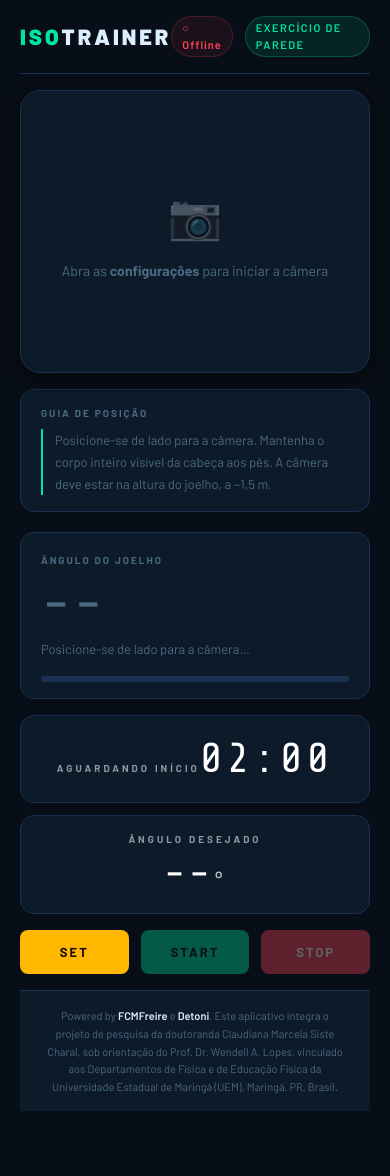
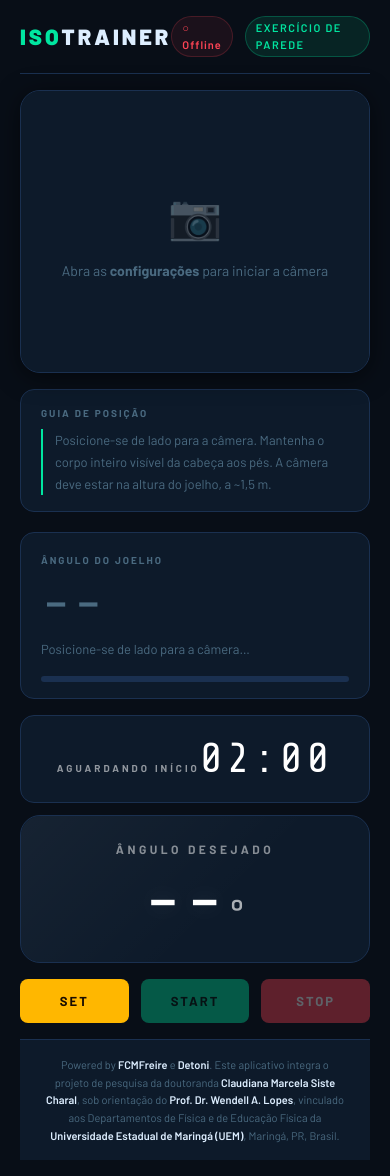
Before and after one commit to nathandetoni/isotrainer, a React (Vite) app: page / in a window 390 px wide. Before the commit the page ends 1127 px from the top, so only its background shows below. Built offline with nearby package versions, Linux system fonts and the light colour scheme.

Commit message:
fix: bigger angle display on canvas

```diff
--- a/src/App.tsx
+++ b/src/App.tsx
@@ -37,10 +37,10 @@ function ExerciseApp() {
   const { start: startTimer, stop: stopTimer, angleLog } = useTimer();
 
   const [settingsOpen, setSettingsOpen] = useState(false);
-  const [exportOpen,   setExportOpen]   = useState(false);
+  const [exportOpen, setExportOpen] = useState(false);
   // BUG B FIX: snapshot the log into state when training completes,
   // so ExportModal always shows the correct session's data.
-  const [exportLog,    setExportLog]    = useState<AngleRecord[]>([]);
+  const [exportLog, setExportLog] = useState<AngleRecord[]>([]);
 
   // Load saved protocol on mount
   useEffect(() => {
@@ -68,10 +68,9 @@ function ExerciseApp() {
   }, [startTimer]);
 
   const handleStop = useCallback(() => {
-    stop();
     stopTimer();
     dispatch({ type: "RESET_TIMER" });
-  }, [stop, stopTimer, dispatch]);
+  }, [stopTimer, dispatch]);
 
   // BUG A FIX: canStart only requires phase === "idle" — not "!isRunning"
   // The old check blocked START when phase was "countdown". Now countdown
@@ -80,9 +79,9 @@ function ExerciseApp() {
   const canStart = state.detectorStatus === "running" && state.phase === "idle";
 
   const statusLabel =
-    state.detectorStatus === "running" ? "● Ao vivo"      :
-    state.detectorStatus === "loading" ? "◌ Carregando…"  :
-    state.detectorStatus === "error"   ? "✕ Erro"         : "○ Offline";
+    state.detectorStatus === "running" ? "● Ao vivo" :
+      state.detectorStatus === "loading" ? "◌ Carregando…" :
+        state.detectorStatus === "error" ? "✕ Erro" : "○ Offline";
 
   return (
     <div className="app-root">
@@ -91,11 +90,10 @@ function ExerciseApp() {
       <header className="app-header">
         <div className="app-logo">ISO<span>TRAINER</span></div>
         <div className="header-right">
-          <span className={`ws-badge ws-badge--${
-            state.detectorStatus === "running"  ? "open"       :
-            state.detectorStatus === "loading"  ? "connecting" :
-            state.detectorStatus === "error"    ? "error"      : "closed"
-          }`}>{statusLabel}</span>
+          <span className={`ws-badge ws-badge--${state.detectorStatus === "running" ? "open" :
+            state.detectorStatus === "loading" ? "connecting" :
+              state.detectorStatus === "error" ? "error" : "closed"
+            }`}>{statusLabel}</span>
           <span className="app-badge">
             {state.activeProtocol ? state.activeProtocol.nome : "Exercício de Parede"}
           </span>
@@ -158,8 +156,8 @@ function ExerciseApp() {
           </div>
 
           <div className="controls">
-            <button className="btn btn--amber"   onClick={() => setSettingsOpen(true)}>SET</button>
-            <button className="btn btn--primary" onClick={handleStart}  disabled={!canStart}>START</button>
+            <button className="btn btn--amber" onClick={() => setSettingsOpen(true)}>SET</button>
+            <button className="btn btn--primary" onClick={handleStart} disabled={!canStart}>START</button>
             <button
               className="btn btn--danger"
               onClick={handleStop}
@@ -174,9 +172,9 @@ function ExerciseApp() {
       <footer className="app-footer">
         <p>
           Powered by <strong>FCMFreire</strong> e <strong>Detoni</strong>. Este aplicativo integra o
-          projeto de pesquisa da doutoranda Claudiana Marcela Siste Charal, sob orientação do
-          Prof. Dr. Wendell A. Lopes, vinculado aos Departamentos de Física e de Educação Física
-          da Universidade Estadual de Maringá (UEM), Maringá, PR, Brasil.
+          projeto de pesquisa da doutoranda <strong>Claudiana Marcela Siste Charal</strong>, sob orientação do
+          <strong> Prof. Dr. Wendell A. Lopes</strong>, vinculado aos Departamentos de Física e de Educação Física
+          da <strong>Universidade Estadual de Maringá (UEM)</strong>, Maringá, PR, Brasil.
         </p>
       </footer>
 
--- a/src/index.css
+++ b/src/index.css
@@ -467,53 +467,69 @@ select.modal-input   { cursor: pointer; }
 
 /* ── Target angle widget ───────────────────────────────────────────────────── */
 .target-angle-widget {
-  border-radius: var(--r-md);
-  padding:       var(--sp-4) var(--sp-5);
+  border-radius: var(--r-lg);
+  padding:       var(--sp-6) var(--sp-6);
   text-align:    center;
-  transition:    background 0.4s ease;
+  transition:    background 0.4s ease, box-shadow 0.4s ease, border-color 0.4s ease;
   display:       flex;
   flex-direction: column;
   justify-content: center;
+  align-items:   center;
+  gap:           var(--sp-1);
+  position:      relative;
+  overflow:      hidden;
+}
+/* subtle inner shine */
+.target-angle-widget::before {
+  content: '';
+  position: absolute;
+  inset: 0;
+  background: linear-gradient(135deg, rgba(255,255,255,0.04) 0%, transparent 60%);
+  pointer-events: none;
+  border-radius: inherit;
 }
 .target-angle-widget--idle {
   background: var(--color-surface);
   border:     1px solid var(--color-border);
 }
 .target-angle-widget--countdown {
-  background: rgba(255, 183, 0, 0.12);
-  border:     1px solid rgba(255, 183, 0, 0.35);
-  box-shadow: 0 0 16px rgba(255, 183, 0, 0.2);
+  background: rgba(255, 183, 0, 0.14);
+  border:     1px solid rgba(255, 183, 0, 0.50);
+  box-shadow: 0 0 28px rgba(255, 183, 0, 0.25), inset 0 1px 0 rgba(255,183,0,0.12);
 }
 .target-angle-widget--exercise {
   background: rgba(0, 229, 160, 0.12);
-  border:     1px solid rgba(0, 229, 160, 0.35);
-  box-shadow: var(--shadow-glow-accent);
+  border:     1px solid rgba(0, 229, 160, 0.50);
+  box-shadow: 0 0 28px rgba(0, 229, 160, 0.28), inset 0 1px 0 rgba(0,229,160,0.12);
 }
 .target-angle-widget--rest {
   background: rgba(255, 68, 85, 0.12);
-  border:     1px solid rgba(255, 68, 85, 0.35);
-  box-shadow: var(--shadow-glow-red);
+  border:     1px solid rgba(255, 68, 85, 0.50);
+  box-shadow: 0 0 28px rgba(255, 68, 85, 0.28), inset 0 1px 0 rgba(255,68,85,0.12);
 }
 
 .target-angle-label {
-  font-size:      10px;
+  font-size:      11px;
   font-weight:    700;
-  letter-spacing: 3px;
-  color:          rgba(255,255,255,0.55);
+  letter-spacing: 3.5px;
+  text-transform: uppercase;
+  color:          rgba(255,255,255,0.5);
   margin-bottom:  var(--sp-1);
 }
 
 .target-angle-value {
   font-family:    var(--font-mono);
-  font-size:      42px;
-  letter-spacing: 2px;
+  font-size:      64px;
+  letter-spacing: 3px;
   color:          var(--color-white);
-  line-height:    1.1;
+  line-height:    1;
+  text-shadow:    0 0 24px rgba(255,255,255,0.15);
 }
 
 .target-angle-unit {
-  font-size: 22px;
-  opacity:   0.7;
+  font-size: 32px;
+  opacity:   0.65;
+  letter-spacing: 0;
 }
 
 /* ── Timer completion ──────────────────────────────────────────────────────── */
@@ -757,6 +773,18 @@ select.modal-input   { cursor: pointer; }
   .timer-display {
     font-size: 42px;
   }
+
+  .target-angle-value {
+    font-size: 72px;
+  }
+
+  .target-angle-unit {
+    font-size: 36px;
+  }
+
+  .target-angle-label {
+    font-size: 12px;
+  }
 }
 
 /* ── Export modal ───────────────────────────────────────────────────────────── */
```
Also changed, not shown: src/features/exercise/components/CameraCanvas.tsx (+144 -117 lines).
